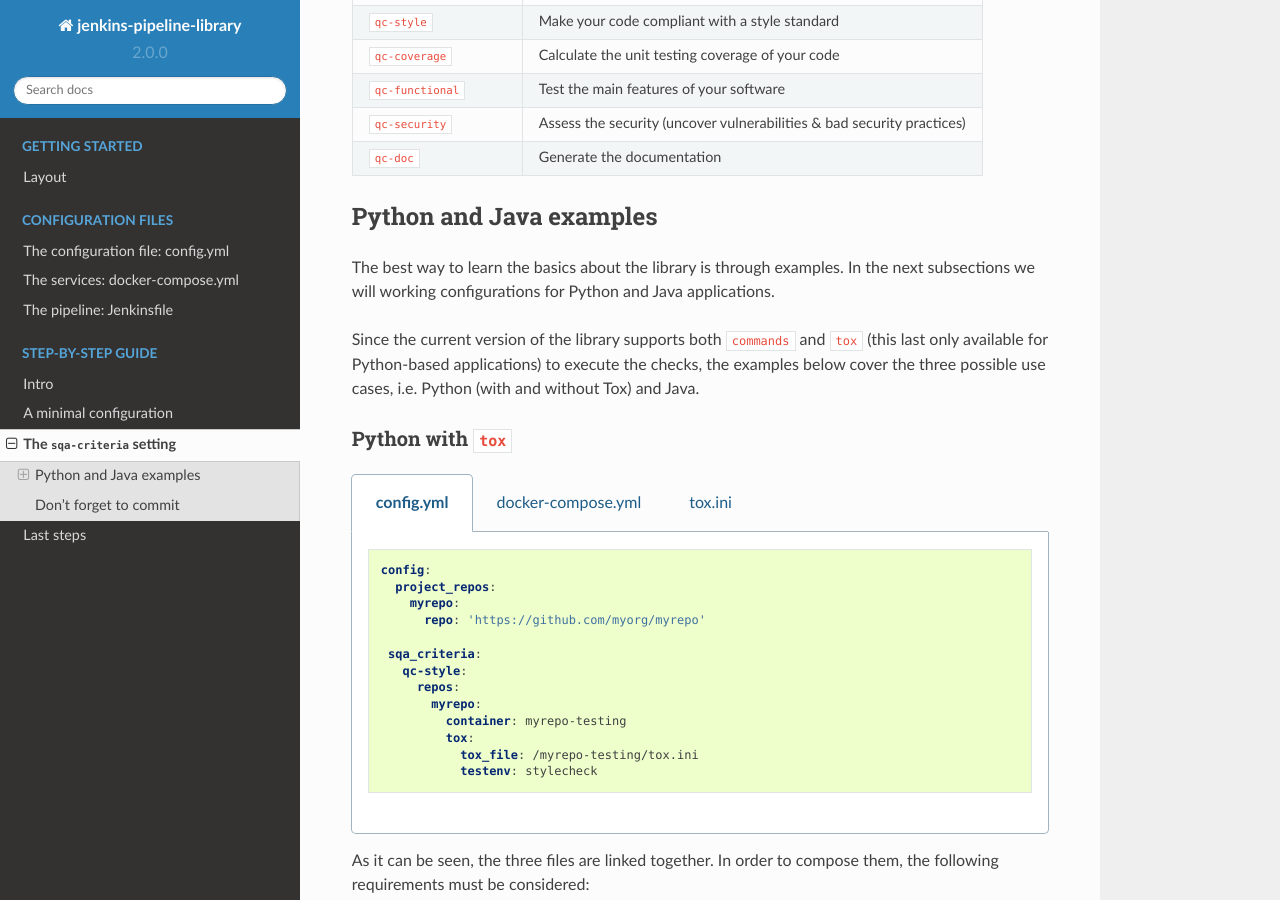
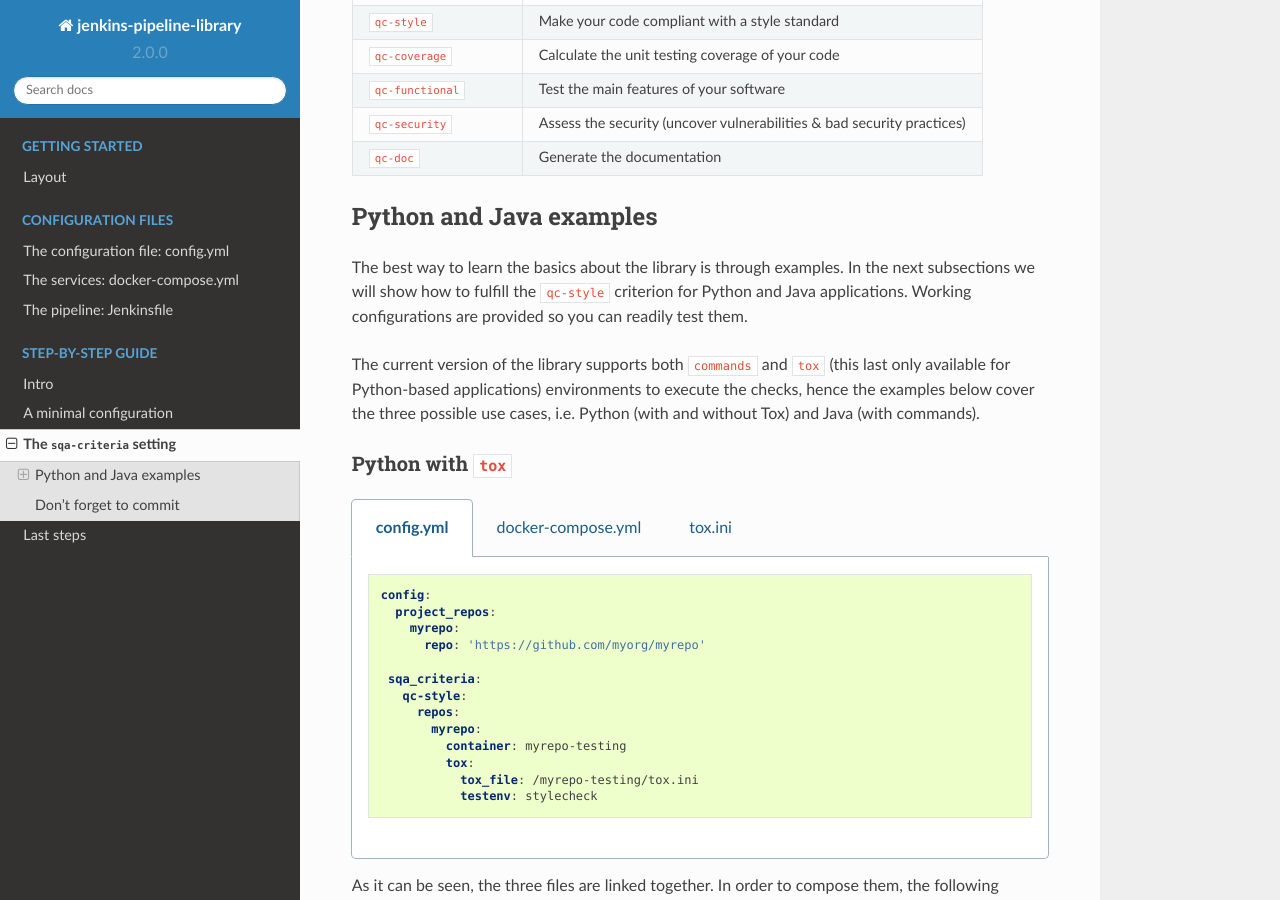
Before and after one commit to indigo-dc/jenkins-pipeline-library, a Sphinx documentation site: the page built from docs/user/step_by_step/sqa_criteria.rst, in a window 1280 px wide and 900 px high, scrolled down 339 px. Built offline with Sphinx 7.4.7 and the Read the Docs theme 2.0.0, drawn with Linux system fonts in a browser that asks for light colours.

Commit message:
improve intro

```diff
--- a/docs/user/step_by_step/sqa_criteria.rst
+++ b/docs/user/step_by_step/sqa_criteria.rst
@@ -24,13 +24,14 @@ the following table and can be found in the :ref:`sqa_criteria` section.
 Python and Java examples
 ------------------------
 The best way to learn the basics about the library is through examples. In the
-next subsections we will working configurations for Python and Java
-applications.
+next subsections we will show how to fulfill the ``qc-style`` criterion for
+Python and Java applications. Working configurations are provided so you can
+readily test them.
 
-Since the current version of the library supports both ``commands`` and ``tox``
-(this last only available for Python-based applications) to execute the checks,
-the examples below cover the three possible use cases, i.e. Python (with and
-without Tox) and Java.
+The current version of the library supports both ``commands`` and ``tox``
+(this last only available for Python-based applications) environments to
+execute the checks, hence the examples below cover the three possible use cases,
+i.e. Python (with and without Tox) and Java (with commands).
 
 Python with ``tox``
 ^^^^^^^^^^^^^^^^^^^
```
